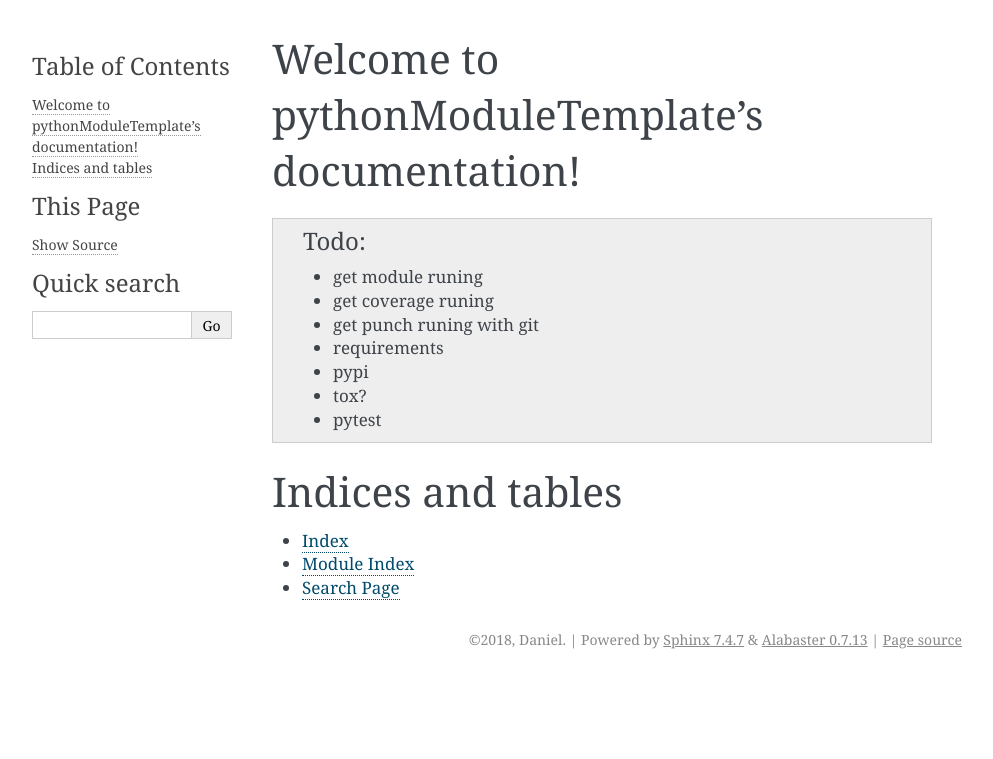
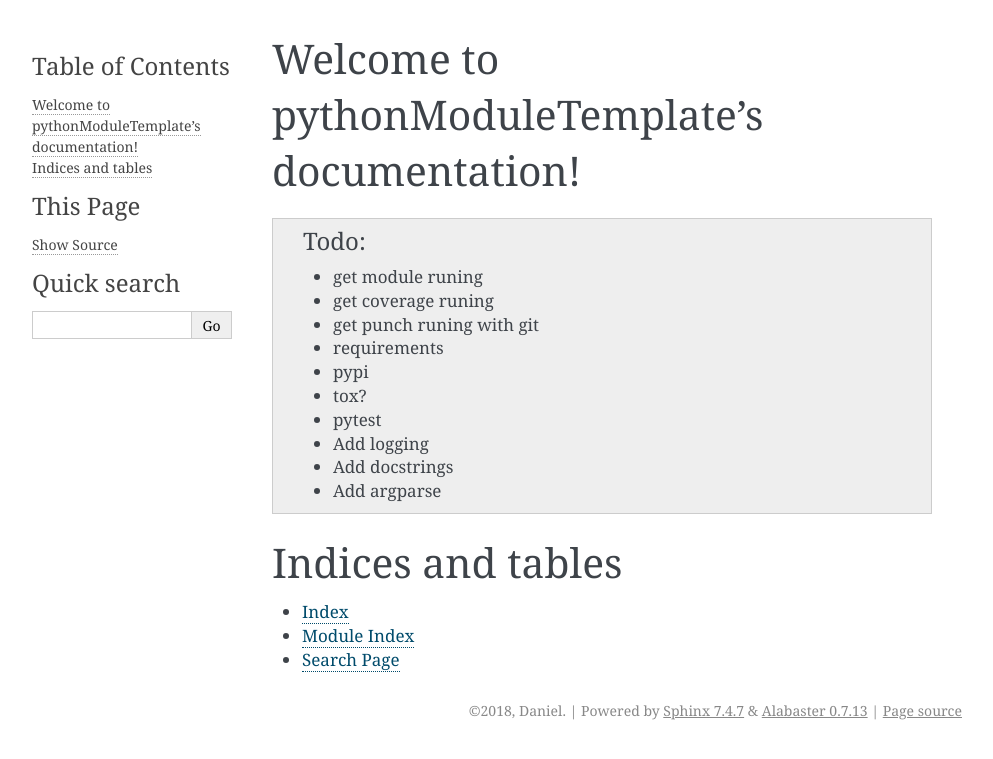
Before and after one commit to climbit/pythonModuleTemplate, a Sphinx documentation site: the page built from docs/index.rst, in a window 1280 px wide. Shown: the top 759 px of the page, without its empty margins (148-1141 px from the left). Built offline with Sphinx 7.4.7, drawn with Linux system fonts in a browser that asks for light colours.

Commit message:
Update todo list.

```diff
--- a/docs/index.rst
+++ b/docs/index.rst
@@ -18,6 +18,9 @@ Welcome to pythonModuleTemplate's documentation!
    * pypi
    * tox?
    * pytest
+   * Add logging
+   * Add docstrings
+   * Add argparse
 
 
 
```
